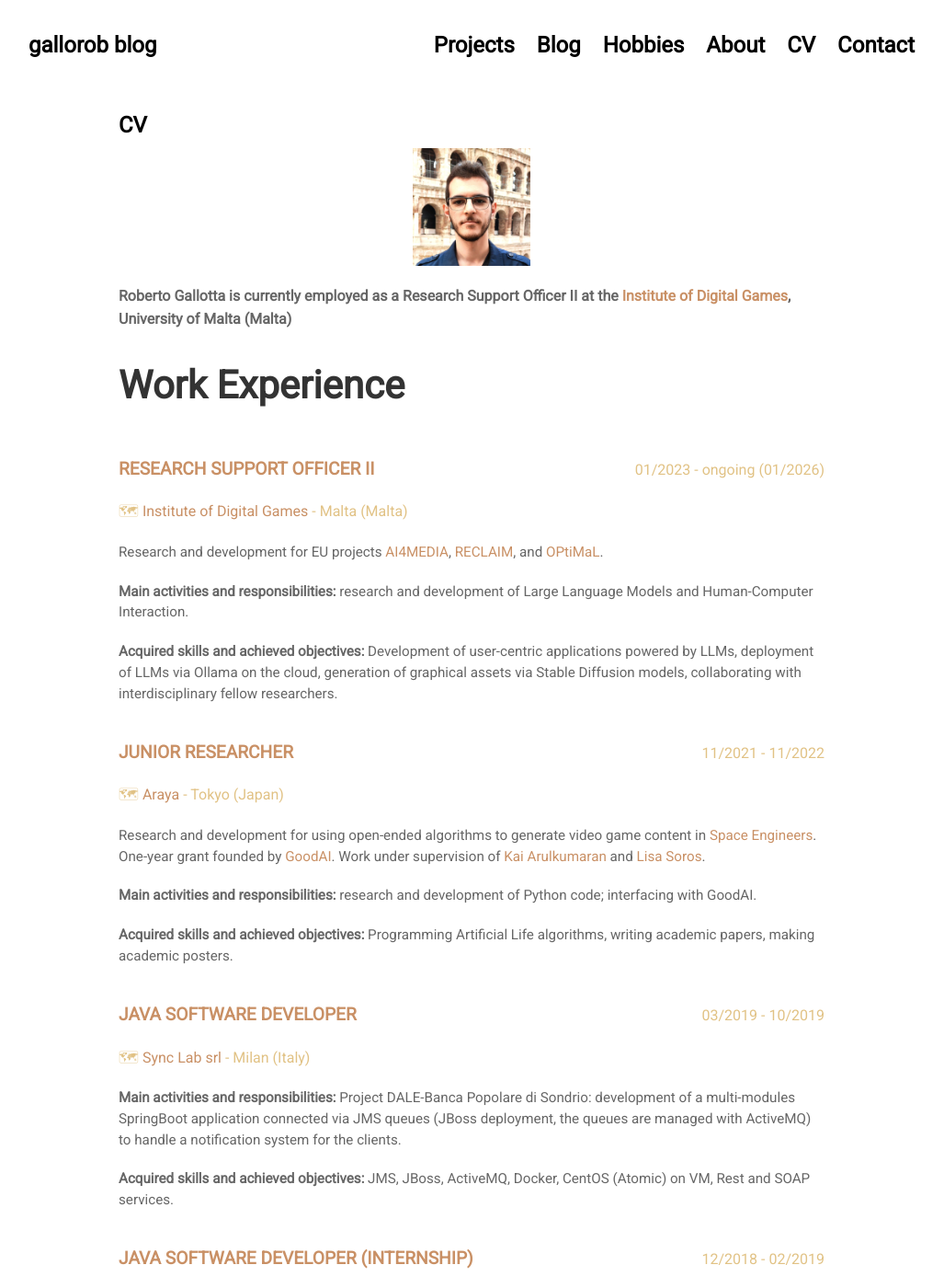
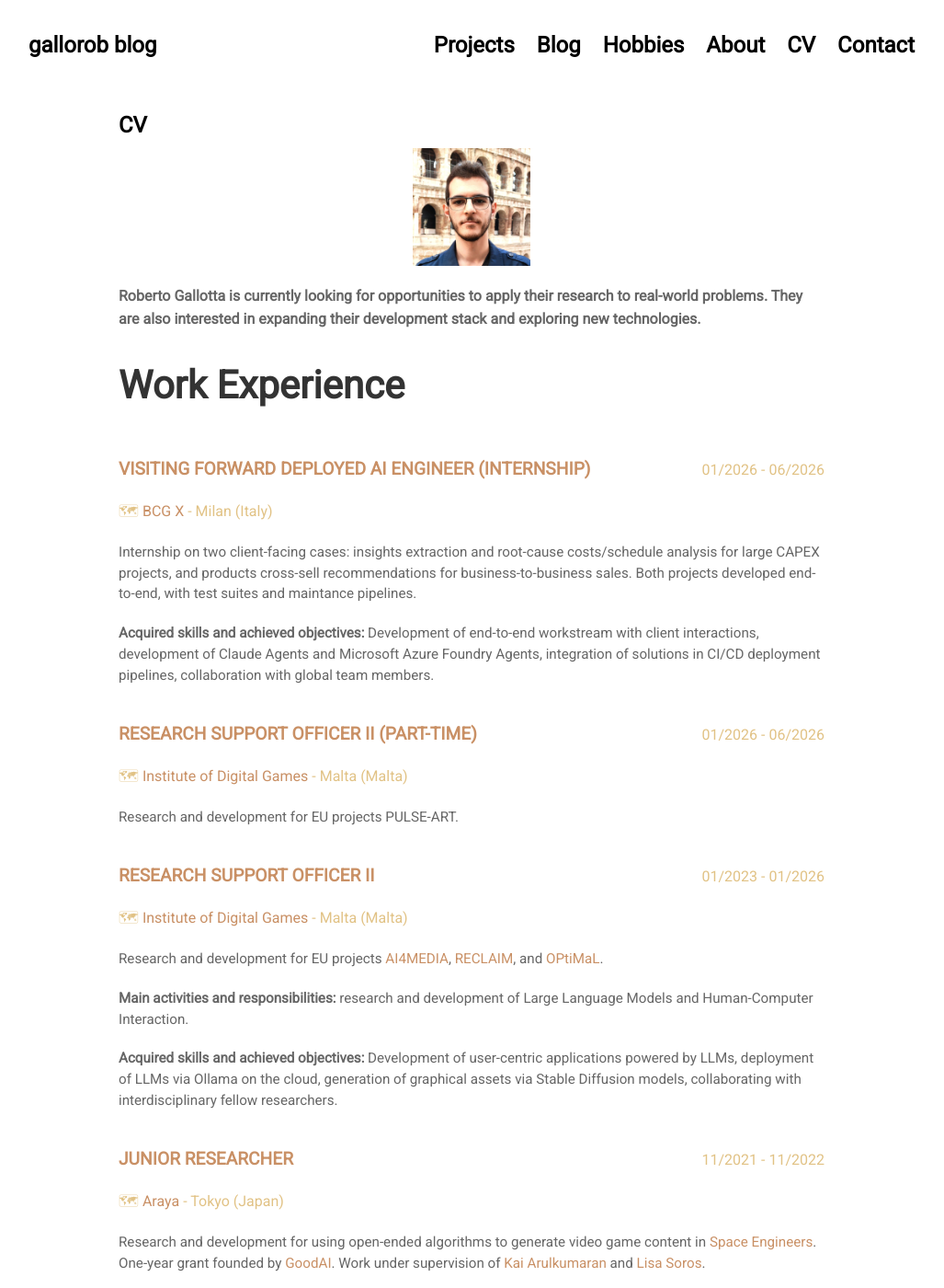
Before and after one commit to gallorob/gallorob.github.io, a Jekyll site: the page built from pages/curriculumvitae.md, in a window 1280 px wide and 1400 px high. Shown: the whole window at 92% size, without its empty margins (127-1154 px from the left). Built offline with Jekyll 4.4.1, drawn with Linux system fonts in a browser that asks for light colours; nearby versions of some CDN libraries.

Commit message:
Update curriculumvitae.md

```diff
--- a/pages/curriculumvitae.md
+++ b/pages/curriculumvitae.md
@@ -6,14 +6,30 @@ permalink: /curriculumvitae
 
 {% include static_image.html image="roberto.jpg" alt="roberto" w="128px" %}
 
-**Roberto Gallotta is currently employed as a Research Support Officer II at the [Institute of Digital Games](https://www.game.edu.mt/), University of Malta (Malta)**
+**Roberto Gallotta is currently looking for opportunities to apply their research to real-world problems. They are also interested in expanding their development stack and exploring new technologies.**
 
 ## Work Experience
 
 {% include cv_event.html
+title="Visiting Forward Deployed AI Engineer (internship)"
+location="[BCG X](https://www.bcg.com/x/) - Milan (Italy)"
+dates="01/2026 - 06/2026"
+description="Internship on two client-facing cases: insights extraction and root-cause costs/schedule analysis for large CAPEX projects, and products cross-sell recommendations for business-to-business sales. Both projects developed end-to-end, with test suites and maintance pipelines.
+
+**Acquired skills and achieved objectives:** Development of end-to-end workstream with client interactions, development of Claude Agents and Microsoft Azure Foundry Agents, integration of solutions in CI/CD deployment pipelines, collaboration with global team members."
+%}
+
+{% include cv_event.html
+title="Research Support Officer II (part-time)"
+location="[Institute of Digital Games](https://www.game.edu.mt/) - Malta (Malta)"
+dates="01/2026 - 06/2026"
+description="Research and development for EU projects PULSE-ART."
+%}
+
+{% include cv_event.html
 title="Research Support Officer II"
 location="[Institute of Digital Games](https://www.game.edu.mt/) - Malta (Malta)"
-dates="01/2023 - ongoing (01/2026)"
+dates="01/2023 - 01/2026"
 description="Research and development for EU projects [AI4MEDIA](https://ai4media.eu/), [RECLAIM](https://reclaim-box.eu/), and [OPtiMaL](https://optimal.institutedigitalgames.com/).
 
 **Main activities and responsibilities:** research and development of Large Language Models and Human-Computer Interaction.
```
